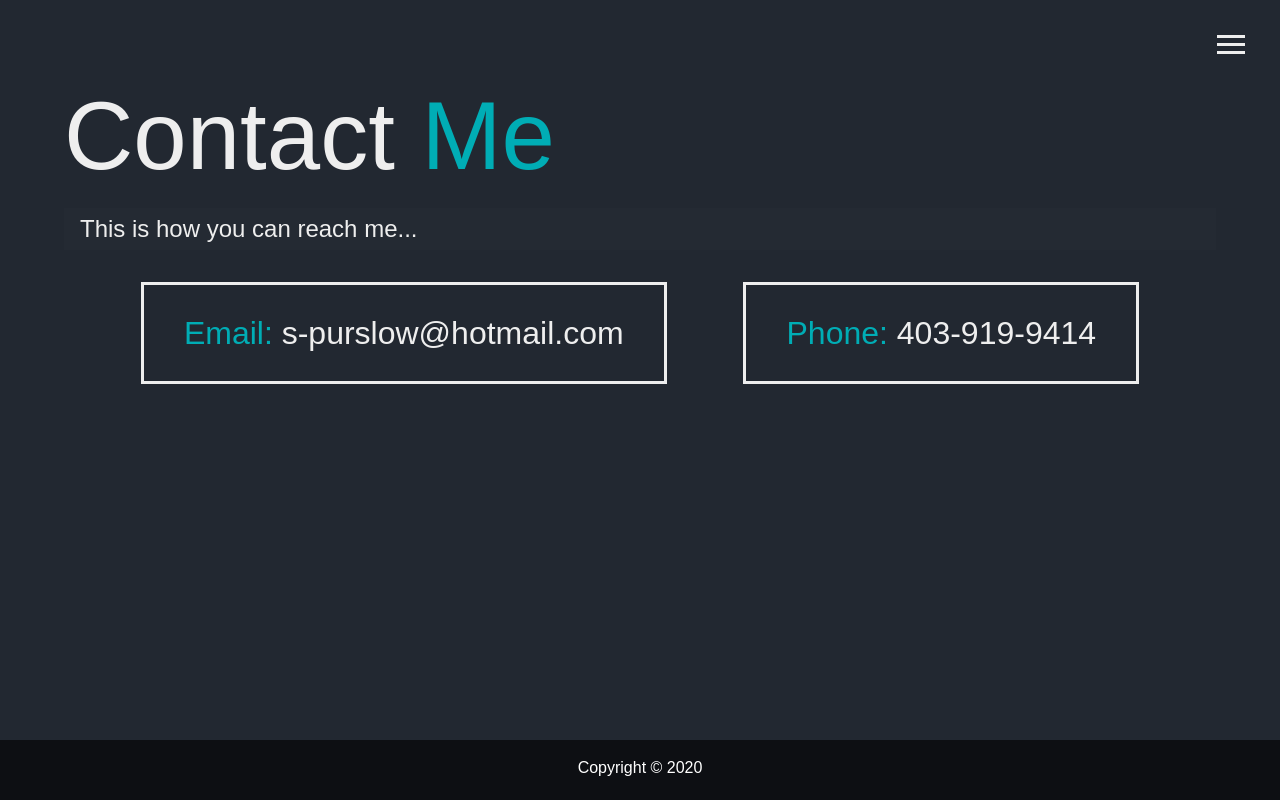
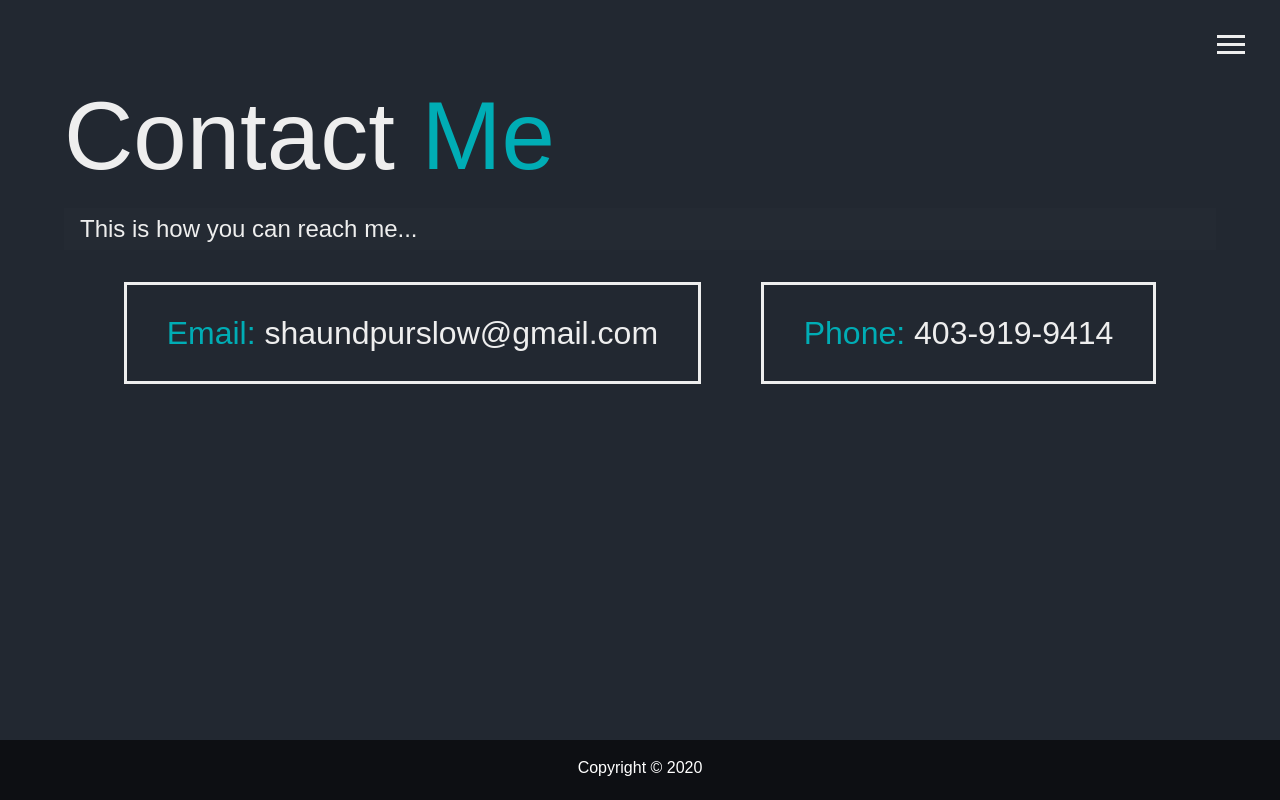
Before and after one commit to shaund16/my-portfolio, a plain HTML site: page contact.html in a window 1280 px wide. Drawn offline with Linux system fonts and the light colour scheme; a web font is replaced by a local one.

Commit message:
Update contact.html

```diff
--- a/contact.html
+++ b/contact.html
@@ -55,7 +55,7 @@
 <div class="boxes">
        <div>
        <span class="text-secondary">Email:</span>
-       s-purslow@hotmail.com
+       shaundpurslow@gmail.com
        </div>
 
        <div>
```
